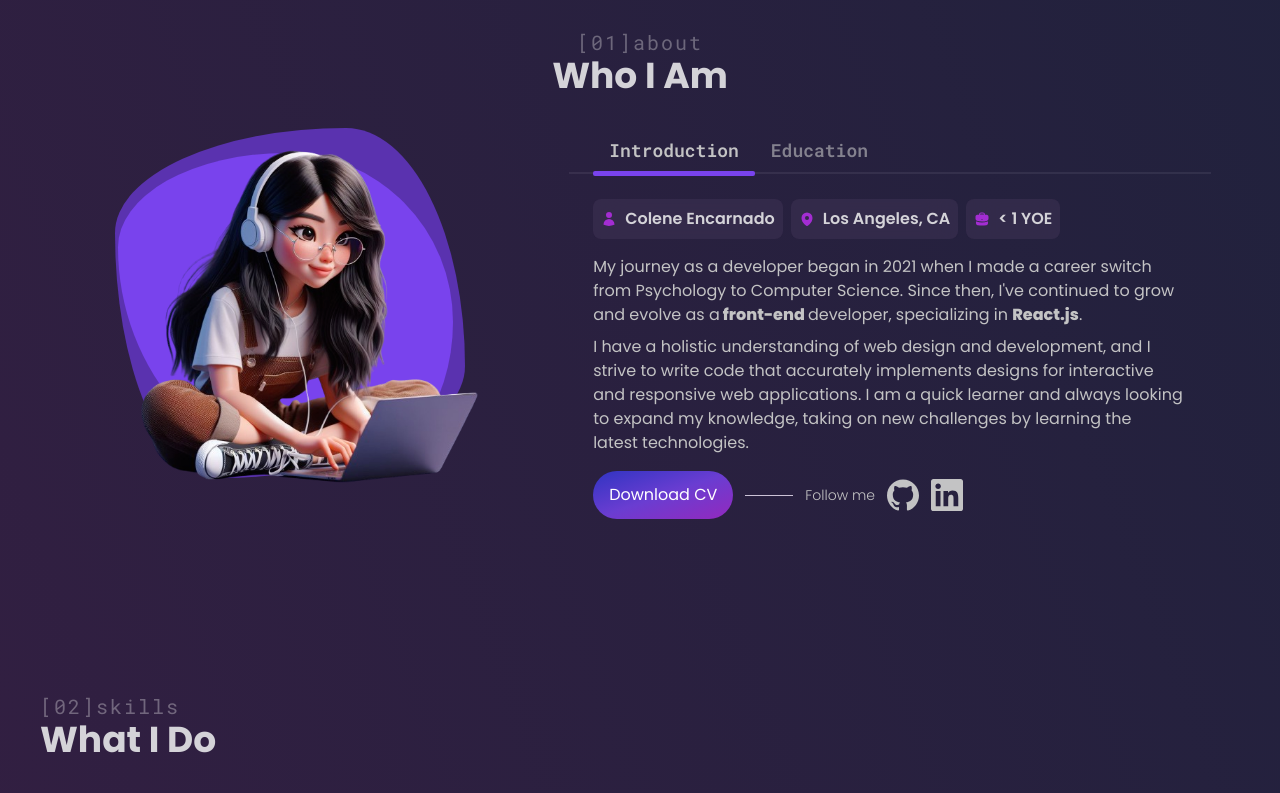
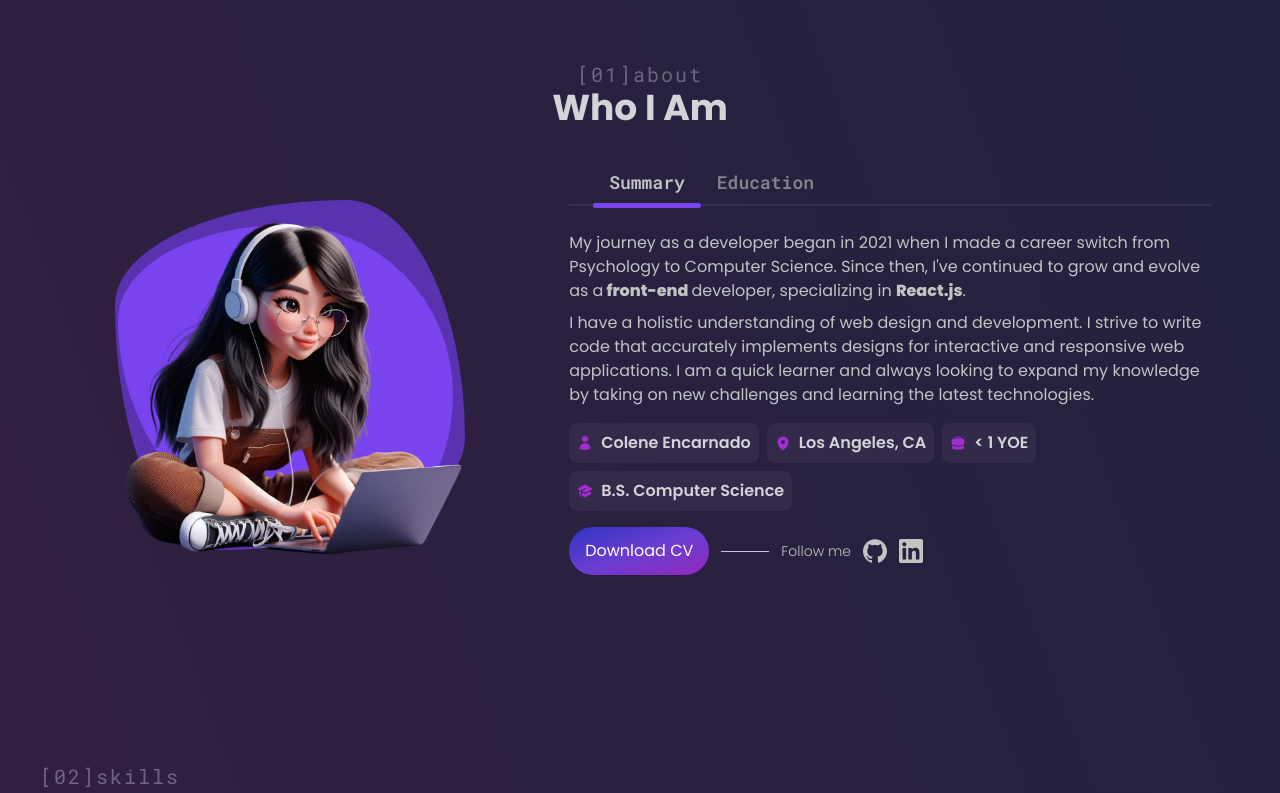
Before and after one commit to encarnac/portfolio, a React (Vite) app: page / in a window 1280 px wide. Shown: the part 820-1613 px from the top of the page. Built offline with nearby package versions, Linux system fonts and the light colour scheme.

Commit message:
Shortened paragraph, changed name to "summary", added degree to first tab

```diff
--- a/src/App.jsx
+++ b/src/App.jsx
@@ -55,7 +55,7 @@ export default function App() {
       <div className="relative bg-[#e3e8ee] dark:bg-[#211e2c]">
         {/* Hero Section */}
         <motion.div
-          className="container mx-auto mb-32 mt-16 px-5 py-4 sm:px-10 lg:mt-24"
+          className="container mx-auto mb-40 mt-16 px-5 py-4 sm:px-10 lg:mt-24"
           viewport={{ amount: 0.7 }}
           onViewportEnter={() => setSelectedPage("hero")}
         >
--- a/src/components/AboutSection.jsx
+++ b/src/components/AboutSection.jsx
@@ -30,7 +30,7 @@ const aboutContent = {
 };
 
 const AboutSection = ({ setSelectedPage }) => {
-  const [tab, setTab] = useState("Introduction");
+  const [tab, setTab] = useState("Summary");
   const [isPending, startTransition] = useTransition();
 
   const selectTab = (nextTab) => {
@@ -41,7 +41,7 @@ const AboutSection = ({ setSelectedPage }) => {
 
   return (
     <section id="about" className="mb-12 w-full">
-      <div className="relative mb-8 flex flex-col items-center justify-start lg:col-span-5 lg:mb-8">
+      <div className="relative mb-0 flex flex-col items-center justify-start lg:col-span-5 lg:mb-8">
         <h4 className="font-mono text-lg tracking-widest text-[#5b5662]/40 dark:text-[#D4D3D8]/40 lg:text-xl">
           [01]about
         </h4>
@@ -52,17 +52,17 @@ const AboutSection = ({ setSelectedPage }) => {
         </h3>
       </div>
 
-      <div className="mt-0 grid grid-cols-1 items-start justify-items-center gap-x-0 gap-y-4 py-4 lg:grid-cols-12 lg:gap-y-0 lg:py-0">
+      <div className="mt-0 grid grid-cols-1 items-start justify-items-center gap-x-0 gap-y-4 py-4 md:grid-cols-12 lg:gap-y-0 lg:py-0">
         <motion.div
           initial="hidden"
           whileInView="visible"
           viewport={{ once: true, amount: 0.9 }}
           variants={aboutPhoto}
           transition={{ type: "tween", duration: 0.3 }}
-          className="relative hidden flex-col items-center justify-items-center gap-y-2 lg:col-span-5 lg:flex"
+          className="relative hidden flex-col items-center justify-items-center gap-y-2 py-10 md:col-span-5 md:flex"
         >
           <div className="size-[190px] md:size-[250px] lg:size-[300px] xl:size-[350px] before:size-[175px] md:before:size-[235px] lg:before:size-[285px] xl:before:size-[325px] relative rounded-custom-1 bg-[#abaceb] before:absolute before:bottom-0 before:right-3 before:rounded-custom-4 before:bg-[#ad99db] dark:bg-[#5A32AF] dark:before:bg-[#7943ed] xl:before:w-[335px]">
-            <img src={AboutPhoto} className="absolute inset-x-4 -bottom-3" />
+            <img src={AboutPhoto} className="absolute -bottom-3" />
           </div>
         </motion.div>
 
@@ -72,7 +72,7 @@ const AboutSection = ({ setSelectedPage }) => {
           viewport={{ once: true, amount: 0.2 }}
           transition={{ type: "tween", duration: 0.4 }}
           variants={aboutContent}
-          className="relative mt-0 flex h-full w-full min-w-fit flex-col items-center space-y-4 px-0 lg:col-span-7 lg:min-w-min lg:space-y-6 xl:w-11/12"
+          className="relative mt-0 flex h-full w-full min-w-fit flex-col items-center gap-y-4 px-0 md:col-span-7 lg:min-w-min lg:gap-y-6 xl:w-11/12"
         >
           <motion.div
             initial="hidden"
@@ -80,7 +80,7 @@ const AboutSection = ({ setSelectedPage }) => {
             viewport={{ once: true, amount: 1 }}
             variants={aboutTabs}
             transition={{ type: "tween", duration: 0.3 }}
-            className="relative flex h-fit w-full flex-row justify-self-center border-b-[2px] border-b-[#726C7B]/20 px-2 dark:border-b-[#b7b0c2]/10 sm:px-6 lg:col-span-7 lg:mx-0 lg:my-0"
+            className="relative flex h-fit w-full flex-row place-self-center border-b-[2px] border-b-[#726C7B]/20 px-2 dark:border-b-[#b7b0c2]/10 sm:px-6 lg:col-span-7 lg:mx-0 lg:my-0 lg:place-self-start"
           >
             {AboutMeData.map((tabContent, index) => (
               <Tab
--- a/src/constants/AboutMeData.jsx
+++ b/src/constants/AboutMeData.jsx
@@ -1,14 +1,31 @@
 import { LuGraduationCap } from "react-icons/lu";
 import { SiGithub, SiLinkedin } from "react-icons/si";
-import { HiUser, HiMapPin, HiBriefcase } from "react-icons/hi2";
+import { HiUser, HiMapPin, HiBriefcase, HiAcademicCap } from "react-icons/hi2";
 import resume from "../assets/Resume_ColeneEnc.pdf";
 
 export const AboutMeData = [
   {
-    name: "Introduction",
+    name: "Summary",
     content: (
-      <div className="flex flex-col gap-y-4 px-0 py-px sm:px-1 md:px-6">
-        <div className="flex flex-row flex-wrap justify-stretch gap-x-2 gap-y-2 text-xs text-[#5b5662] dark:text-[#D4D3D8] sm:justify-start md:gap-y-0 md:text-sm lg:text-base">
+      <div className="flex flex-col gap-y-4 py-px">
+        <div className="">
+          <p className="text-pretty mb-2">
+            My journey as a developer began in 2021 when I made a career switch
+            from Psychology to Computer Science. Since then, I've continued to
+            grow and evolve as a
+            <span className="font-extrabold"> front-end </span>
+            developer, specializing in{" "}
+            <span className="font-extrabold">React.js</span>.
+          </p>
+          <p className="text-pretty">
+            I have a holistic understanding of web design and development. I
+            strive to write code that accurately implements designs for
+            interactive and responsive web applications. I am a quick learner
+            and always looking to expand my knowledge by taking on new
+            challenges and learning the latest technologies.
+          </p>
+        </div>
+        <div className="flex flex-row flex-wrap justify-stretch gap-2 text-xs text-[#5b5662] dark:text-[#D4D3D8] sm:justify-start md:text-sm lg:text-base">
           <div className="flex w-fit flex-row items-center justify-between gap-x-1 rounded-lg bg-white/30 px-1 py-2 font-semibold backdrop-blur-lg dark:bg-[#403457]/50 sm:gap-x-2 sm:px-2">
             <HiUser className="size-4 text-[#AD99DB] dark:text-[#a32dd2]" />
             <p>Colene Encarnado</p>
@@ -21,24 +38,10 @@ export const AboutMeData = [
             <HiBriefcase className="size-4 text-[#AD99DB] dark:text-[#a32dd2]" />
             <p>&lt; 1 YOE</p>
           </div>
-        </div>
-
-        <div className="">
-          <p className="text-pretty mb-2">
-            My journey as a developer began in 2021 when I made a career switch
-            from Psychology to Computer Science. Since then, I've continued to
-            grow and evolve as a
-            <span className="font-extrabold"> front-end </span>
-            developer, specializing in{" "}
-            <span className="font-extrabold">React.js</span>.
-          </p>
-          <p className="text-pretty">
-            I have a holistic understanding of web design and development, and I
-            strive to write code that accurately implements designs for
-            interactive and responsive web applications. I am a quick learner
-            and always looking to expand my knowledge, taking on new challenges
-            by learning the latest technologies.
-          </p>
+          <div className="flex w-fit flex-row items-center justify-between gap-x-1 rounded-lg bg-white/30 px-1 py-2 font-semibold backdrop-blur-lg dark:bg-[#403457]/50 sm:gap-x-2 sm:px-2">
+            <HiAcademicCap className="size-4 text-[#AD99DB] dark:text-[#a32dd2]" />
+            <p>B.S. Computer Science</p>
+          </div>
         </div>
 
         <div className="flex flex-row items-center justify-stretch gap-x-2 md:gap-x-3">
@@ -52,10 +55,10 @@ export const AboutMeData = [
           <hr class="h-px w-8 border-0 bg-[#6B6573] dark:bg-[#CCC3D7] sm:w-12"></hr>
           <p className="hidden text-sm font-light sm:inline">Follow me</p>
           <a href="https://github.com/encarnac">
-            <SiGithub className="size-5 sm:size-8 transition duration-300 ease-in-out hover:scale-105 hover:text-[#7B7484] dark:hover:text-[#DAD1E6]" />
+            <SiGithub className="size-5 sm:size-6 transition duration-300 ease-in-out hover:scale-105 hover:text-[#7B7484] dark:hover:text-[#DAD1E6]" />
           </a>
           <a href="https://www.linkedin.com/in/encarnac/">
-            <SiLinkedin className="size-5 sm:size-8 transition duration-300 ease-in-out hover:scale-105 hover:text-[#7B7484] dark:hover:text-[#DAD1E6]" />
+            <SiLinkedin className="size-5 sm:size-6 transition duration-300 ease-in-out hover:scale-105 hover:text-[#7B7484] dark:hover:text-[#DAD1E6]" />
           </a>
         </div>
       </div>
@@ -64,7 +67,7 @@ export const AboutMeData = [
   {
     name: "Education",
     content: (
-      <ul className="space-y-4 px-0 py-px sm:px-1 md:px-6">
+      <ul className="space-y-4 py-px">
         <li className="relative flex gap-2 md:gap-4">
           <div className="before:absolute before:left-[.55rem] before:top-6 before:h-5/6 before:w-[.15rem] before:bg-[#de8abb]/90 dark:before:bg-[#7943ed]/90">
             <LuGraduationCap className="size-5 text-[#de8abb] dark:text-[#7943ed]" />
```
